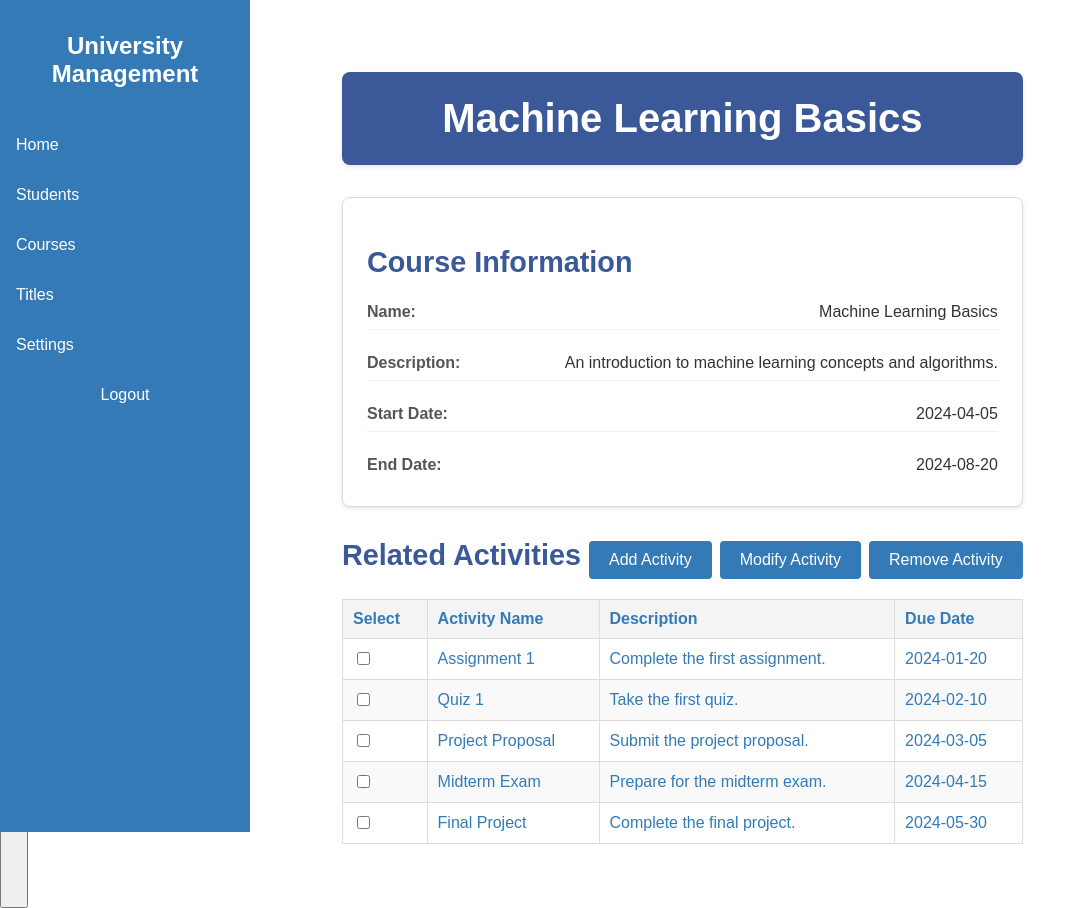
After one commit to alfamike/University-Management-Project-Django, a Django app: page /courses/1/ in a window 1280 px wide. The commit adds this page. Shown: the whole page, without its empty margins (0-1086 px from the left). Run offline with Django 5.2, Linux system fonts and the light colour scheme.

Commit message:
Added: - Course record - Course activities management

```diff
--- a/university_management/registration_app/templates/courses/course_list.html
+++ b/university_management/registration_app/templates/courses/course_list.html
@@ -47,7 +47,7 @@
         <tbody id="course-list">
         {% for course in page_obj %}
         <tr>
-            <td>{{ course.name }}</td>
+            <td><a href="{% url 'course_record' course.id %}">{{ course.name }}</a></td>
             <td>{{ course.description }}</td>
             <td>{{ course.start_date }}</td>
             <td>{{ course.end_date }}</td>
--- /dev/null
+++ b/university_management/registration_app/templates/courses/course_record.html
@@ -0,0 +1,415 @@
+{% extends 'base.html' %}
+
+{% block title %}Course Detail{% endblock %}
+
+{% block content %}
+<div class="course-detail-container">
+    <!-- Header Section -->
+    <div class="course-header">
+        <h1 class="page-title">{{ course.name }}</h1>
+    </div>
+
+    <!-- Details Section -->
+    <div class="course-details">
+        <div class="details-card">
+            <h2 class="details-title">Course Information</h2>
+            <div class="details-content">
+                <div class="detail-item">
+                    <span class="detail-label">Name:</span>
+                    <span class="detail-value">{{ course.name }}</span>
+                </div>
+                <div class="detail-item">
+                    <span class="detail-label">Description:</span>
+                    <span class="detail-value">{{ course.description }}</span>
+                </div>
+                <div class="detail-item">
+                    <span class="detail-label">Start Date:</span>
+                    <span class="detail-value">{{ course.start_date }}</span>
+                </div>
+                <div class="detail-item">
+                    <span class="detail-label">End Date:</span>
+                    <span class="detail-value">{{ course.end_date }}</span>
+                </div>
+            </div>
+        </div>
+    </div>
+
+    <!-- Related Activities Section -->
+    <div class="related-activities">
+        <h2 class="details-title">Related Activities
+            <button id="add-activity-btn" class="btn">Add Activity</button>
+            <button id="modify-activity-btn" class="btn">Modify Activity</button>
+            <button id="delete-activity-btn" class="btn">Remove Activity</button>
+        </h2>
+        {% if activities %}
+            <table class="table">
+                <thead>
+                    <tr>
+                        <th>Select</th>
+                        <th>Activity Name</th>
+                        <th>Description</th>
+                        <th>Due Date</th>
+                    </tr>
+                </thead>
+                <tbody>
+                    {% for activity in activities %}
+                        <tr>
+                            <td><input type="checkbox" class="activity-checkbox" value="{{ activity.id }}"></td>
+                            <td>{{ activity.name }}</td>
+                            <td>{{ activity.description }}</td>
+                            <td>{{ activity.due_date }}</td>
+                        </tr>
+                    {% endfor %}
+                </tbody>
+            </table>
+            <div class="cards">
+                {% for activity in activities %}
+                    <div class="card">
+                        <h3>{{ activity.name }}</h3>
+                        <p>{{ activity.description }}</p>
+                        <p><strong>Due Date:</strong> {{ activity.due_date }}</p>
+                    </div>
+                {% endfor %}
+            </div>
+        {% else %}
+            <p class="no-activities">This course has not got any activity.</p>
+        {% endif %}
+    </div>
+</div>
+
+<!-- Pop-up for adding a activity -->
+<div id="add-activity-popup" class="popup">
+    <div class="popup-content">
+        <span class="close-btn">&times;</span>
+        <h3>Add Activity to Course</h3>
+        <form id="add-activity-form">
+            <label for="activity-name">Name:</label>
+            <input type="text" id="activity-name" name="activity-name">
+            <label for="activity-description">Description:</label>
+            <input type="text" id="activity-description" name="activity-description">
+            <label for="activity-due-date">Due Date:</label>
+            <input type="date" id="activity-due-date" name="activity-due-date">
+            <button type="submit" class="btn">Add</button>
+        </form>
+    </div>
+</div>
+
+<!-- Pop-up for modifying an activity -->
+<div id="modify-activity-popup" class="popup">
+    <div class="popup-content">
+        <span class="close-btn">&times;</span>
+        <h3>Modify Activity</h3>
+        <form id="modify-activity-form">
+            <input type="hidden" id="modify-activity-id" name="activity-id">
+            <label for="modify-activity-name">Name:</label>
+            <input type="text" id="modify-activity-name" name="activity-name">
+            <label for="modify-activity-description">Description:</label>
+            <input type="text" id="modify-activity-description" name="activity-description">
+            <label for="modify-activity-due-date">Due Date:</label>
+            <input type="date" id="modify-activity-due-date" name="activity-due-date">
+            <button type="submit" class="btn">Modify</button>
+        </form>
+    </div>
+</div>
+
+<style>
+    .course-detail-container {
+        padding: 2rem;
+    }
+
+    .course-header {
+        background-color: #3B5998;
+        color: white;
+        padding: 1.5rem;
+        border-radius: 8px;
+        box-shadow: 0 2px 4px rgba(0, 0, 0, 0.1);
+        margin-bottom: 2rem;
+        text-align: center;
+        font-size: 1.2rem;
+        margin-top: 0.5rem;
+    }
+
+    .course-header .page-title {
+        font-size: 2.5rem;
+        margin: 0;
+    }
+
+    .course-details {
+        margin-bottom: 2rem;
+    }
+
+    .details-card {
+        background-color: #fff;
+        border: 1px solid #ddd;
+        border-radius: 8px;
+        padding: 1.5rem;
+        box-shadow: 0 2px 4px rgba(0, 0, 0, 0.1);
+    }
+
+    .details-title {
+        font-size: 1.8rem;
+        margin-bottom: 1rem;
+        color: #3B5998;
+        text-align: left;
+    }
+
+    .details-content {
+        display: flex;
+        flex-direction: column;
+        gap: 1rem;
+    }
+
+    .detail-item {
+        display: flex;
+        justify-content: space-between;
+        padding: 0.5rem 0;
+        border-bottom: 1px solid #f0f0f0;
+    }
+
+    .detail-item:last-child {
+        border-bottom: none;
+    }
+
+    .detail-label {
+        font-weight: bold;
+        color: #555;
+    }
+
+    .detail-value {
+        color: #333;
+    }
+
+    .related-activities {
+        margin-top: 2rem;
+    }
+
+    .related-activities .table {
+        width: 100%;
+        border-collapse: collapse;
+    }
+
+    .related-activities .table th,
+    .related-activities .table td {
+        border: 1px solid #ddd;
+        padding: 10px;
+        text-align: left;
+    }
+
+    .related-activities .table th {
+        background-color: #f4f4f4;
+    }
+
+    .related-activities .table tr:nth-child(even) {
+        background-color: #f9f9f9;
+    }
+
+    .related-activities .no-activities {
+        font-size: 1.2rem;
+        color: #888;
+        text-align: center;
+        margin-top: 1rem;
+    }
+
+    .related-activities .table {
+        display: table;
+    }
+    .related-activities .cards {
+        display: none;
+    }
+
+    @media (max-width: 768px) {
+        .related-activities .table {
+            display: none;
+        }
+
+        .related-activities .cards {
+            display: flex;
+            flex-wrap: wrap;
+            gap: 16px;
+        }
+        .related-activities .card {
+            border: 1px solid #ccc;
+            padding: 16px;
+            margin-bottom: 16px;
+            border-radius: 8px;
+            box-shadow: 0 2px 4px rgba(0, 0, 0, 0.1);
+            box-sizing: border-box;
+            max-width: 100%;
+        }
+    }
+
+    .popup {
+        display: none;
+        position: fixed;
+        z-index: 1;
+        left: 0;
+        top: 0;
+        width: 100%;
+        height: 100%;
+        overflow: auto;
+        background-color: rgba(0, 0, 0, 0.4);
+    }
+
+    .popup-content {
+        background-color: #fff;
+        margin: 15% auto;
+        padding: 20px;
+        border: 1px solid #888;
+        width: 80%;
+        border-radius: 8px;
+    }
+
+    .close-btn {
+        color: #aaa;
+        float: right;
+        font-size: 28px;
+        font-weight: bold;
+    }
+
+    .close-btn:hover,
+    .close-btn:focus {
+        color: black;
+        text-decoration: none;
+        cursor: pointer;
+    }
+</style>
+
+<script>
+    // Get CSRF token
+    const csrfToken = document.querySelector('[name=csrfmiddlewaretoken]').value;
+
+    document.getElementById('add-activity-btn').addEventListener('click', function() {
+        document.getElementById('add-activity-popup').style.display = 'block';
+    });
+
+    document.getElementById('add-activity-popup').querySelector('.close-btn').addEventListener('click', function() {
+        document.getElementById('add-activity-popup').style.display = 'none';
+    });
+
+    window.addEventListener('click', function(event) {
+        if (event.target == document.getElementById('add-activity-popup')) {
+            document.getElementById('add-activity-popup').style.display = 'none';
+        }
+    });
+
+    document.getElementById('delete-activity-btn').addEventListener('click', function() {
+        const checkboxes = document.querySelectorAll('.activity-checkbox:checked');
+        const selectedActivities = Array.from(checkboxes).map(checkbox => checkbox.value);
+
+        if (selectedActivities.length > 0) {
+            fetch(`/removeActivity/`, {
+                method: 'POST',
+                headers: {
+                    'Content-Type': 'application/json',
+                    'X-CSRFToken': csrfToken,
+                    'X-Requested-With': 'XMLHttpRequest',
+                },
+                body: JSON.stringify({ activity_ids: selectedActivities })
+            })
+            .then(response => response.json())
+            .then(data => {
+                if (data.status === 'success') {
+                    // Remove the selected activities from the table
+                    selectedActivities.forEach(activityId => {
+                        document.querySelector(`.course-checkbox[value="${activityId}"]`).closest('tr').remove();
+                    });
+                    location.reload();
+                } else {
+                    alert('Failed to remove activities.');
+                }
+            })
+            .catch(error => console.error('Error:', error));
+        } else {
+            alert('No activities selected.');
+        }
+
+    });
+
+
+    document.getElementById('add-activity-form').addEventListener('submit', function(event) {
+        event.preventDefault();
+        const activity_name = document.getElementById('activity-name').value;
+        const activity_description = document.getElementById('activity-description').value;
+        const activity_due_date = document.getElementById('activity-due-date').value;
+
+        fetch(`/createActivity/`, {
+            method: 'POST',
+            headers: {
+                'Content-Type': 'application/json',
+                'X-CSRFToken': csrfToken,
+                'X-Requested-With': 'XMLHttpRequest',
+            },
+            body: JSON.stringify({ course_id: course_id, name: activity_name, description: activity_description,
+            due_date: activity_due_date })
+        })
+        .then(response => response.json())
+        .then(data => {
+            if (data.status === 'success') {
+                location.reload();
+            } else {
+                alert('Failed to add an activity.');
+            }
+        })
+        .catch(error => console.error('Error:', error));
+    });
+
+    document.getElementById('modify-activity-btn').addEventListener('click', function() {
+        const checkboxes = document.querySelectorAll('.activity-checkbox:checked');
+        if (checkboxes.length !== 1) {
+            alert('Please select exactly one activity to modify.');
+            return;
+        }
+
+        const activityId = checkboxes[0].value;
+        const activityRow = checkboxes[0].closest('tr');
+        const activityName = activityRow.querySelector('td:nth-child(2)').textContent;
+        const activityDescription = activityRow.querySelector('td:nth-child(3)').textContent;
+        const activityDueDate = activityRow.querySelector('td:nth-child(4)').textContent;
+
+        document.getElementById('modify-activity-id').value = activityId;
+        document.getElementById('modify-activity-name').value = activityName;
+        document.getElementById('modify-activity-description').value = activityDescription;
+        document.getElementById('modify-activity-due-date').value = activityDueDate;
+
+        document.getElementById('modify-activity-popup').style.display = 'block';
+    });
+
+    document.getElementById('modify-activity-popup').querySelector('.close-btn').addEventListener('click', function() {
+        document.getElementById('modify-activity-popup').style.display = 'none';
+    });
+
+    window.addEventListener('click', function(event) {
+        if (event.target == document.getElementById('modify-activity-popup')) {
+            document.getElementById('modify-activity-popup').style.display = 'none';
+        }
+    });
+
+    document.getElementById('modify-activity-form').addEventListener('submit', function(event) {
+        event.preventDefault();
+        const activityId = document.getElementById('modify-activity-id').value;
+        const activityName = document.getElementById('modify-activity-name').value;
+        const activityDescription = document.getElementById('modify-activity-description').value;
+        const activityDueDate = document.getElementById('modify-activity-due-date').value;
+
+        fetch(`/modifyActivity/`, {
+            method: 'POST',
+            headers: {
+                'Content-Type': 'application/json',
+                'X-CSRFToken': csrfToken,
+                'X-Requested-With': 'XMLHttpRequest',
+            },
+            body: JSON.stringify({ id: activityId, name: activityName, description: activityDescription, due_date: activityDueDate })
+        })
+        .then(response => response.json())
+        .then(data => {
+            if (data.status === 'success') {
+                location.reload();
+            } else {
+                alert('Failed to modify the activity.');
+            }
+        })
+        .catch(error => console.error('Error:', error));
+    });
+</script>
+
+{% endblock %}
--- a/university_management/registration_app/views.py
+++ b/university_management/registration_app/views.py
@@ -385,6 +385,7 @@ def course_list(request):
         course_data = []
         for course in page_obj:
             course_data.append({
+                'id': course["id"],
                 'name': course["name"],
                 'description': course["description"],
                 'start_date': course["start_date"],
@@ -551,6 +552,34 @@ def manage_grade_to_course(request):
     return JsonResponse({'status': 'failed'}, status=400)
 
 
+def course_record(request, pk):
+    # Todo
+    # course = services_course.query_course(pk)
+    course = {"id": 4, "name": "Machine Learning Basics",
+              "description": "An introduction to machine learning concepts and algorithms.", "start_date": "2024-04-05",
+              "end_date": "2024-08-20", "title": 4}
+
+    # Fetch the related activities
+    # TODO
+    # activities = services_activity.get_activities_by_course(pk)
+    activities = [
+        {"id": 1, "name": "Assignment 1", "description": "Complete the first assignment.",
+         "due_date": "2024-01-20", "course": 1},
+        {"id": 2, "name": "Quiz 1", "description": "Take the first quiz.", "due_date": "2024-02-10", "course": 1},
+        {"id": 3, "name": "Project Proposal", "description": "Submit the project proposal.",
+         "due_date": "2024-03-05", "course": 1},
+        {"id": 4, "name": "Midterm Exam", "description": "Prepare for the midterm exam.", "due_date": "2024-04-15",
+         "course": 1},
+        {"id": 5, "name": "Final Project", "description": "Complete the final project.", "due_date": "2024-05-30",
+         "course": 1}
+    ]
+
+    return render(request, 'courses/course_record.html', {
+        'course': course,
+        'activities': activities
+    })
+
+
 def manage_grade_to_activity(request):
     is_ajax = request.headers.get('x-requested-with') == 'XMLHttpRequest'
 
@@ -566,3 +595,56 @@ def manage_grade_to_activity(request):
 
         return JsonResponse({'status': 'success'})
     return JsonResponse({'status': 'failed'}, status=400)
+
+
+def create_activity(request):
+    is_ajax = request.headers.get('x-requested-with') == 'XMLHttpRequest'
+
+    if request.method == 'POST' and is_ajax:
+        data = json.loads(request.body)
+        name = data.get('name')
+        description = data.get('description')
+        due_date = data.get('due_date')
+        course_id = data.get('course_id')
+
+        # Create the new activity
+        # TODO
+        # services_activity.create_activity({'name': name, 'description': description,
+        # 'due_date': due_date, course_id: course_id})
+
+        return JsonResponse({'status': 'success'})
+    return JsonResponse({'status': 'failed'}, status=400)
+
+
+def remove_activity(request):
+    is_ajax = request.headers.get('x-requested-with') == 'XMLHttpRequest'
+
+    if request.method == 'POST' and is_ajax:
+        data = json.loads(request.body)
+        activity_ids = data.get('activity_ids', [])
+
+        # Remove the selected activities
+        # TODO
+        # for activity in activity_ids:
+        # services_activity.update_activity(activity.activity_id, is_deleted=True)
+
+        return JsonResponse({'status': 'success'})
+    return JsonResponse({'status': 'failed'}, status=400)
+
+
+def modify_activity(request):
+    is_ajax = request.headers.get('x-requested-with') == 'XMLHttpRequest'
+
+    if request.method == 'POST' and is_ajax:
+        data = json.loads(request.body)
+        activity_id = data.get('id')
+        name = data.get('name')
+        description = data.get('description')
+        due_date = data.get('due_date')
+
+        # Modify the activity
+        # TODO: Update the activity in the database
+        # services_activity.update_activity(activity_id, name, description, due_date)
+
+        return JsonResponse({'status': 'success'})
+    return JsonResponse({'status': 'failed'}, status=400)
--- a/university_management/university_management/urls.py
+++ b/university_management/university_management/urls.py
@@ -51,6 +51,7 @@ urlpatterns = [
     path('createCourse/', views.create_course, name='create_course'),
     path('courses/', views.course_list, name='course_list'),
     path('manageGradeToCourse/', views.manage_grade_to_course, name='manage_grade_to_course'),
+    path('courses/<int:pk>/', views.course_record, name='course_record'),
 
     # Title
     path('createTitle/', views.create_title, name='create_title'),
@@ -60,4 +61,7 @@ urlpatterns = [
     path('get_activities_by_course_of_activity_grades/', views.get_activities_by_course_of_activity_grades,
          name='get_activities_by_course_of_activity_grades'),
     path('manageGradeToActivity/', views.manage_grade_to_activity, name='manage_grade_to_activity'),
+    path('removeActivity/', views.remove_activity, name='remove_activity'),
+    path('createActivity/', views.create_activity, name='create_activity'),
+    path('modifyActivity/', views.modify_activity, name='modify_activity'),
 ]
```
Also changed, not shown: university_management/registration_app/services_fabric/services_activity.py (+3 -4 lines).
